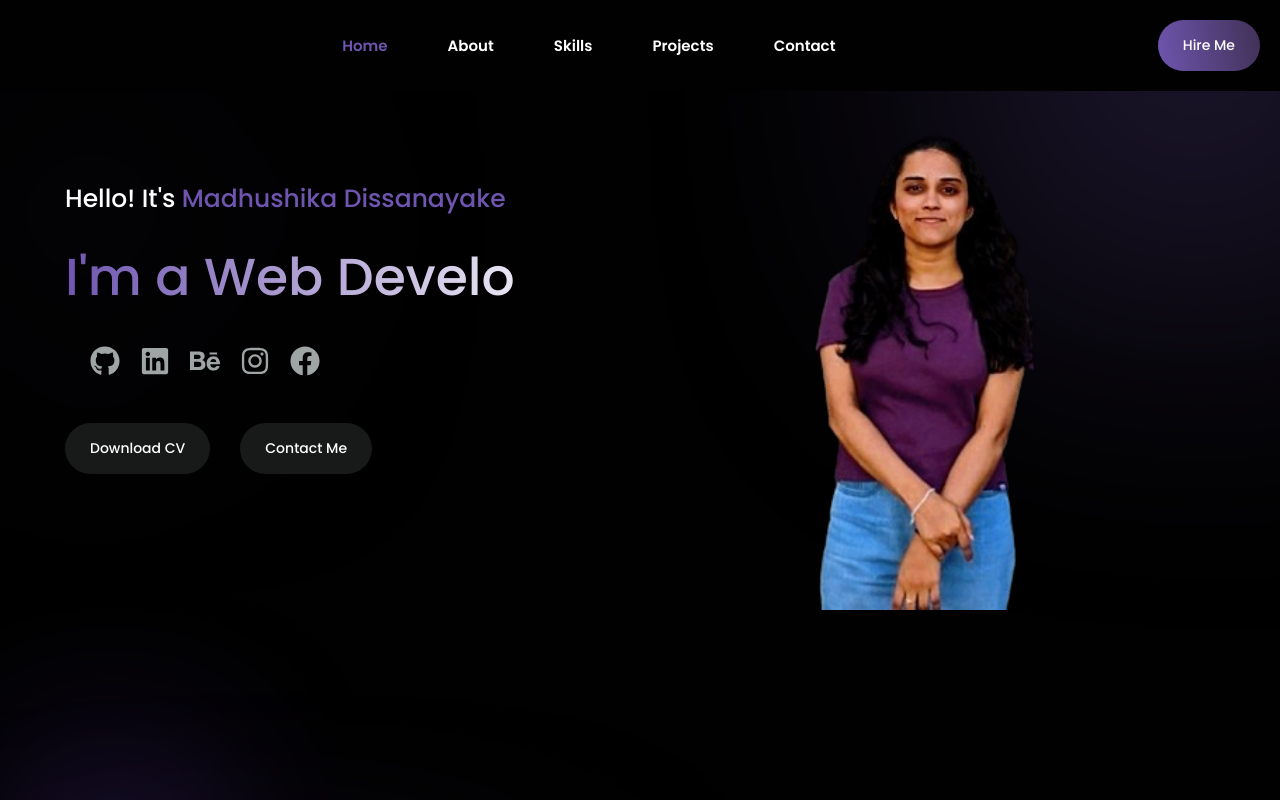
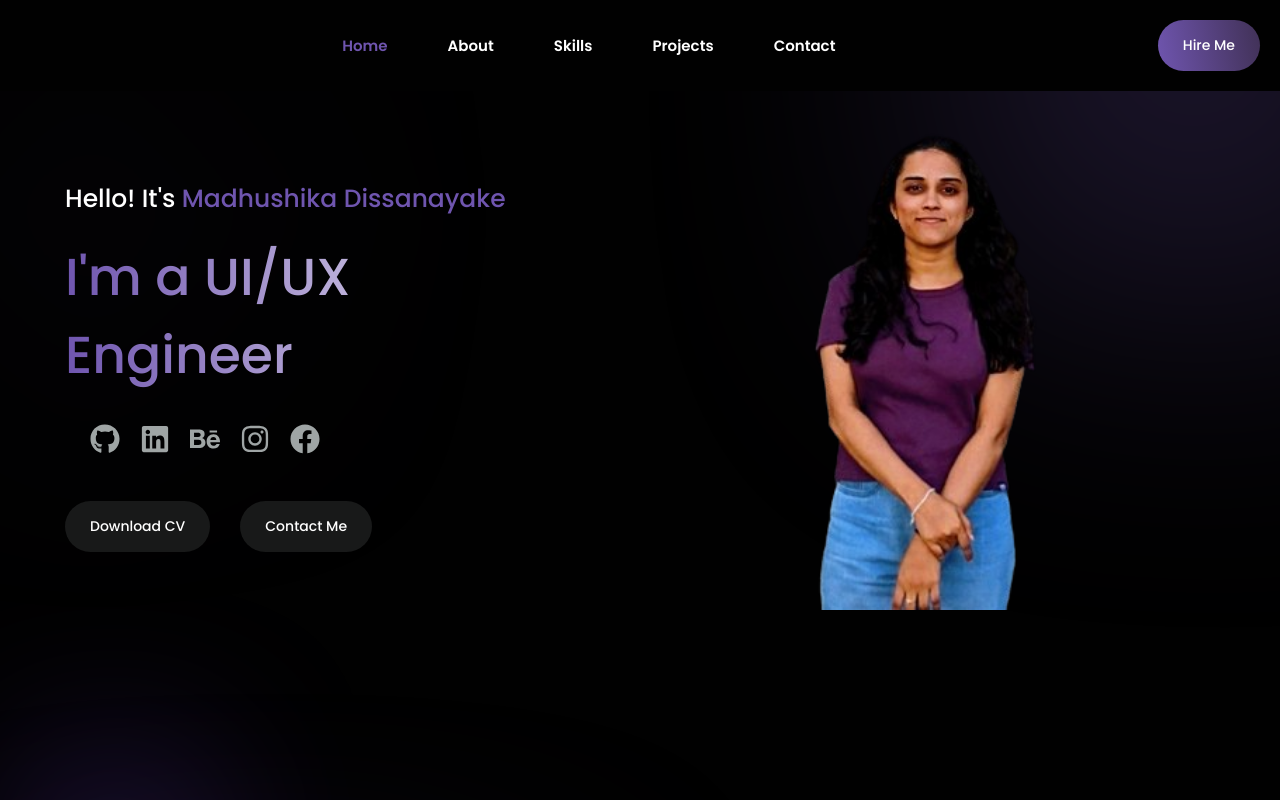
Before and after one commit to madhushikadissanayake/My-Portfolio, a React (Create React App) app: page / in a window 1280 px wide. Shown: the top 800 px of the page. Built offline with nearby package versions, Linux system fonts and the light colour scheme.

Commit message:
added new changes

```diff
--- a/src/components/Header/index.jsx
+++ b/src/components/Header/index.jsx
@@ -17,7 +17,7 @@ const Header = () => {
                          <div className="header_info_middle">
                               <h1 className='primary_title header_title'>
                                   I'm a <TypeAnimation
-                                      sequence={['Web Developer', 1000, 'UI/UX Engineer', 1000]}
+                                      sequence={['UI/UX Engineer', 1000, 'Frontend Developer', 1000]}
                                       wrapper="span"
                                       speed={50}
                                       repeat={Infinity}
```
